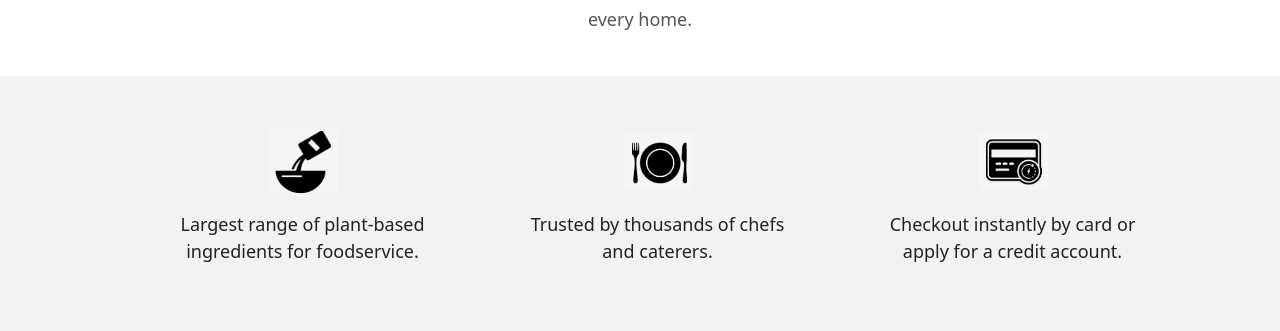
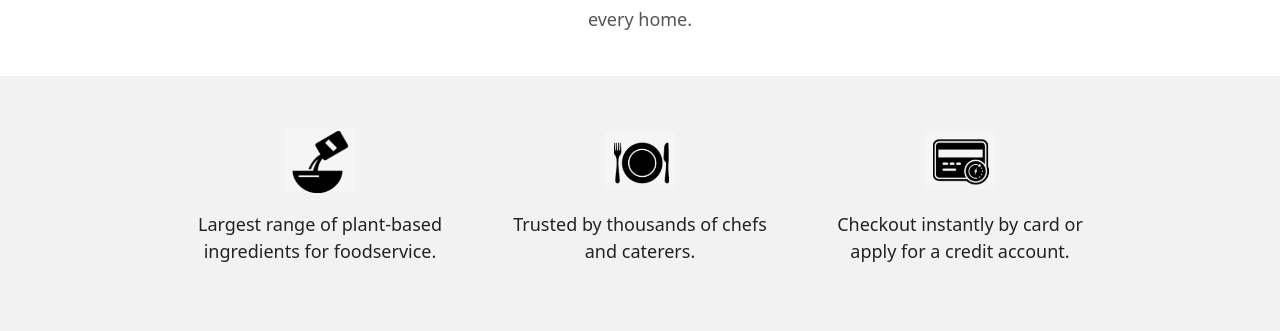
Before and after one commit to ashishbathe18/valim, a React (Vite) app: page / in a window 1280 px wide. Shown: the part 787-1118 px from the top of the page. Built offline with nearby package versions, Linux system fonts and the light colour scheme.

Commit message:
center align fix

```diff
--- a/src/pages/Home/home.css
+++ b/src/pages/Home/home.css
@@ -466,6 +466,9 @@ font-size:28px;
 
 .feature-section{
 flex-direction:column;
+display: flex;
+align-items: center;
+justify-content: center;
 }
 
 .portfolio-header h2{
--- a/src/pages/Home/home.jsx
+++ b/src/pages/Home/home.jsx
@@ -100,17 +100,17 @@ function Home() {
 
       {/* ===== FEATURE SECTION ===== */}
       <section className="feature-section">
-        <div className="feature-box"style={{marginLeft:"35px"}}>
+        <div className="feature-box">
           <img src={bowel} alt="Plant Based" className="feature-img" />
           <p>Largest range of plant-based ingredients for foodservice.</p>
         </div>
 
-        <div className="feature-box"style={{marginLeft:"35px"}}>
+        <div className="feature-box">
           <img src={lunch} alt="Trusted Chefs" className="feature-img" />
           <p>Trusted by thousands of chefs and caterers.</p>
         </div>
 
-        <div className="feature-box"style={{marginLeft:"35px"}}>
+        <div className="feature-box">
           <img src={tatali} alt="Secure Payment" className="feature-img" />
           <p>Checkout instantly by card or apply for a credit account.</p>
         </div>
```
